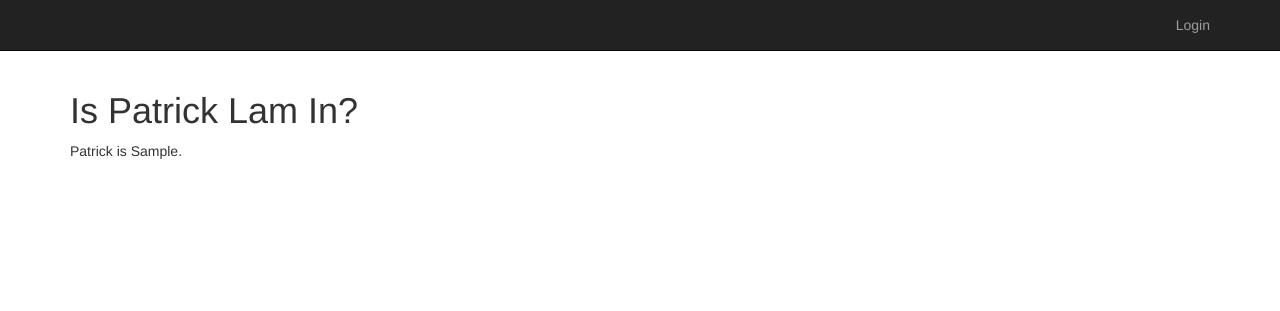
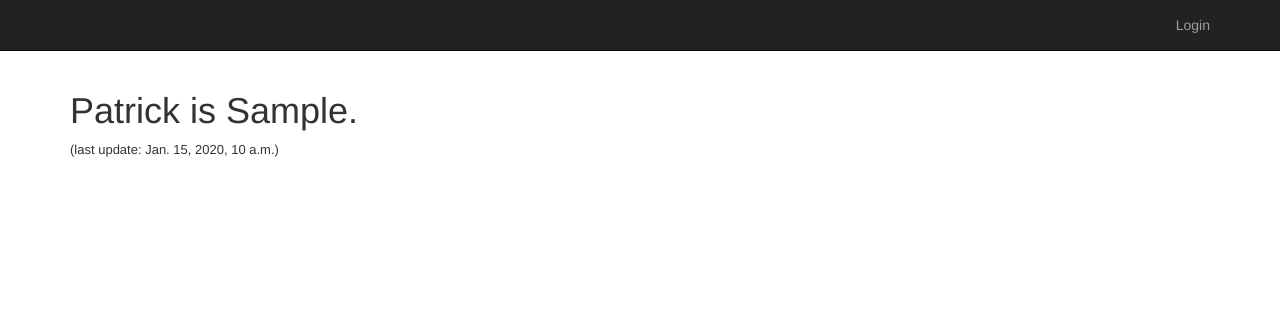
Before and after one commit to patricklam/isin, a Django app: template isin/templates/in/index.html in a window 1280 px wide. Shown: the top 311 px of the page. Run offline with Django 3.2, Linux system fonts and the light colour scheme; the template is opened without the code that fills it: most values are stand-ins (such as "Sample title", 1, 10 or a date in 2020); some libraries are stand-ins or nearby versions.

Commit message:
streamline visual appearance

```diff
--- a/isin/templates/in/index.html
+++ b/isin/templates/in/index.html
@@ -1,7 +1,7 @@
 {% extends "in/base.html" %}
 
 {% block content %}
-<h1>Is Patrick Lam In?</h1>
+<h1>Patrick is {{in}}.</h1>
+<p style="font-size:small">(last update: {{date}})</p>
 
-Patrick is {{in}}.
 {% endblock %}
--- a/isin/templates/in/init.html
+++ b/isin/templates/in/init.html
@@ -1,7 +1,8 @@
 {% extends "in/base.html" %}
 
 {% block content %}
-<h1>Is Patrick Lam In?</h1>
+<h1>Patrick is {{in}}.</h1>
+<p style="font-size:small">(last update: {{date}})</p>
 
 {% if msgs %}<p><strong>{{ msgs|safe }}</strong></p>{% endif %}
 
```
